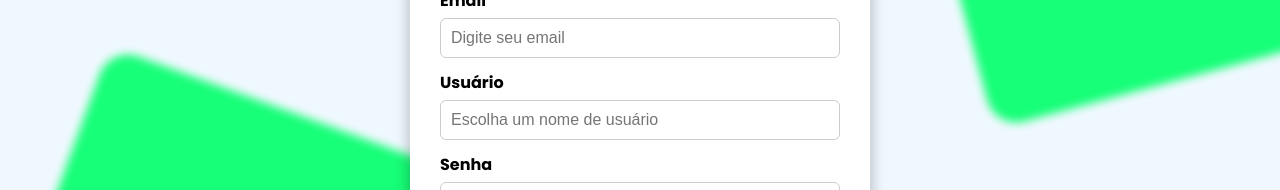
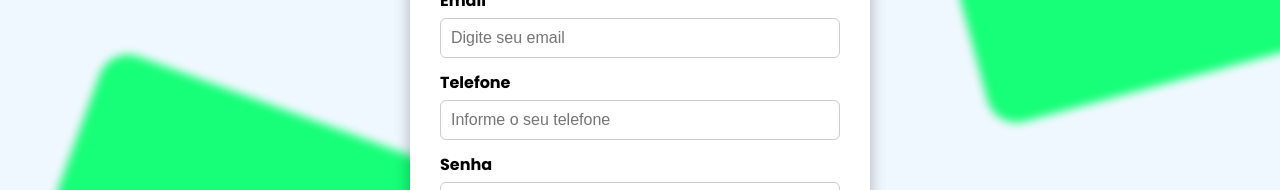
Before and after one commit to LGuima170/PROJETOINTEGRADOR, a website: page public/telacadastro.html in a window 1280 px wide. Shown: the part 331-521 px from the top of the page. Drawn offline with Linux system fonts and the light colour scheme.

Commit message:
Update telacadastro.html

```diff
--- a/public/telacadastro.html
+++ b/public/telacadastro.html
@@ -147,9 +147,9 @@
                 <label>Email</label>
                 <input type="email" name="email" placeholder="Digite seu email" required />
             </div>
-            <div class="input-group">
-                <label>Usuário</label>
-                <input type="text" name="usuario" placeholder="Escolha um nome de usuário" required />
+           <div class="input-group">
+                <label>Telefone</label>
+                <input type="tel" name="usuario" placeholder="Informe o seu telefone" required />
             </div>
             <div class="input-group">
                 <label>Senha</label>
```
